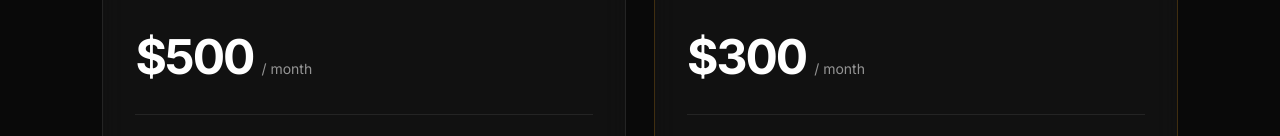
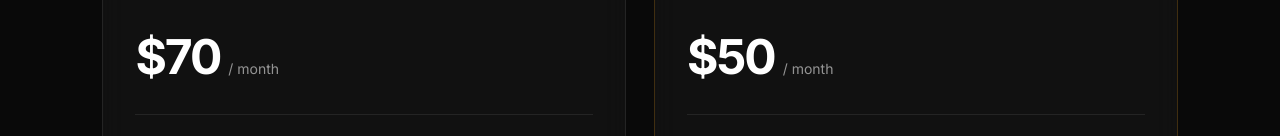
Before and after one commit to lukii3564/traders-portfolio, a plain HTML site: page index.html in a window 1280 px wide. Shown: the part 3018-3154 px from the top of the page. Drawn offline with nearby package versions, Linux system fonts and the light colour scheme; a script that the page names is missing.

Commit message:
balance updates

```diff
--- a/index.html
+++ b/index.html
@@ -220,7 +220,7 @@
                 </p>
 
                 <div class="course-price">
-                    <span>$500</span>
+                    <span>$70</span>
                     <small>/ month</small>
                 </div>
 
@@ -280,7 +280,7 @@
                 </p>
 
                 <div class="course-price">
-                    <span>$300</span>
+                    <span>$50</span>
                     <small>/ month</small>
                 </div>
 
```
